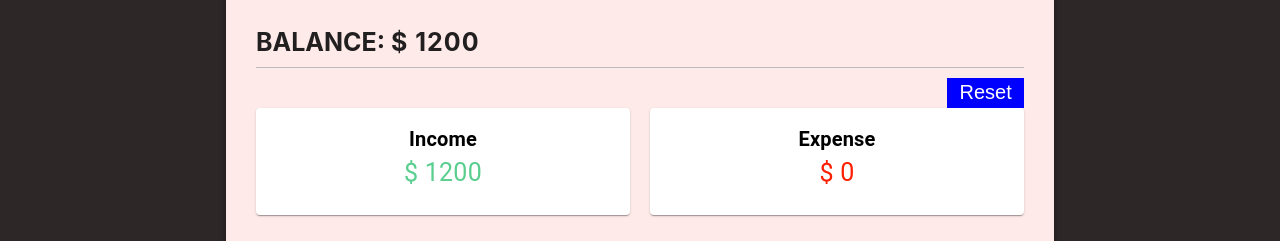
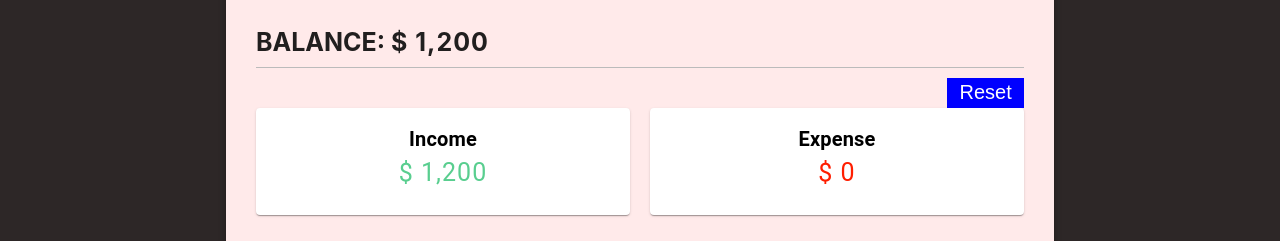
Before and after one commit to 06shayan/Expense-Tracker-App, a React (Create React App) app: page / in a window 1280 px wide. Shown: the top 241 px of the page. Built offline with nearby package versions, Linux system fonts and the light colour scheme.

Commit message:
count up npm package implemented

```diff
--- a/package.json
+++ b/package.json
@@ -12,6 +12,7 @@
     "@testing-library/react": "^13.4.0",
     "@testing-library/user-event": "^13.5.0",
     "react": "^18.2.0",
+    "react-countup": "^6.4.2",
     "react-dom": "^18.2.0",
     "react-scripts": "5.0.1",
     "uuid": "^9.0.0",
--- a/src/components/Balance.jsx
+++ b/src/components/Balance.jsx
@@ -1,21 +1,25 @@
 import React, { useContext } from 'react'
 import { ApplicationContext } from '../GlobalContext'
+import CountUp from 'react-countup';
+
 
 function Balance() {
-    const { transactionList} = useContext(ApplicationContext)
+    const { transactionList } = useContext(ApplicationContext)
 
     const incomeTransactions = transactionList.filter(transaction => transaction.backgroundColor !== '#FF0000');
     const expenseTransactions = transactionList.filter(transaction => transaction.backgroundColor === '#FF0000');
 
 
     const totalIncome = incomeTransactions.reduce((total, transaction) => total + parseInt(transaction.amount), 0);
-    const totalExpenses = expenseTransactions.reduce((total, transaction) => total + parseInt(transaction.amount),0 );
+    const totalExpenses = expenseTransactions.reduce((total, transaction) => total + parseInt(transaction.amount), 0);
 
     const totalBalance = totalIncome - totalExpenses
 
     return (
         <>
-            <h3>Balance: <span>$ {totalBalance }</span></h3>
+            <h3>Balance: <span>
+                <CountUp end={totalBalance} duration={1.5} prefix="$ " />
+            </span></h3>
 
         </>
     )
--- a/src/components/IncomeExpenseSection.jsx
+++ b/src/components/IncomeExpenseSection.jsx
@@ -2,6 +2,8 @@ import React, { useContext, useState } from 'react'
 import { Box, Card, CardContent, Typography, styled } from '@mui/material';
 import { ApplicationContext } from '../GlobalContext'
 import { common } from '@mui/material/colors';
+import CountUp from 'react-countup';
+
 
 const Container = styled(Box)`
 display: flex;
@@ -14,14 +16,14 @@ display: flex;
 `
 
 function IncomeExpenseSection() {
-    const { transactionList} = useContext(ApplicationContext)
+    const { transactionList } = useContext(ApplicationContext)
 
     const incomeTransactions = transactionList.filter(transaction => transaction.backgroundColor !== '#FF0000');
     const expenseTransactions = transactionList.filter(transaction => transaction.backgroundColor === '#FF0000');
 
 
     const totalIncome = incomeTransactions.reduce((total, transaction) => total + parseInt(transaction.amount), 0);
-    const totalExpenses = expenseTransactions.reduce((total, transaction) => total + parseInt(transaction.amount),0 );
+    const totalExpenses = expenseTransactions.reduce((total, transaction) => total + parseInt(transaction.amount), 0);
 
     console.log('TOTAL INCOME: ', totalIncome)
 
@@ -31,13 +33,17 @@ function IncomeExpenseSection() {
             <Card sx={{ marginRight: '10px' }}>
                 <CardContent>
                     <Typography sx={{ fontSize: '20px' }}><b>Income</b></Typography>
-                    <Typography sx={{ color: '#59CE8F', fontSize: '25px' }}>$ {totalIncome}</Typography>
+                    <Typography sx={{ color: '#59CE8F', fontSize: '25px' }}>
+                        <CountUp end={totalIncome} duration={1.5} prefix="$ " />
+                    </Typography>
                 </CardContent>
             </Card>
             <Card sx={{ marginLeft: '10px' }}>
                 <CardContent>
                     <Typography sx={{ fontSize: '20px' }}><b>Expense</b></Typography>
-                    <Typography sx={{ color: '#FF1E00', fontSize: '25px' }}>$ {totalExpenses}</Typography>
+                    <Typography sx={{ color: '#FF1E00', fontSize: '25px' }}>
+                        <CountUp end={totalExpenses} duration={1.5} prefix="$ " />
+                    </Typography>
                 </CardContent>
             </Card>
         </Container>
--- a/src/components/ResetDialogueBox.jsx
+++ b/src/components/ResetDialogueBox.jsx
@@ -11,6 +11,7 @@ function ResetDialogueBox() {
 
   const handleReset = () => {
     transactionDispatch({ type: 'reset' })
+    setOpen(false)
   }
 
   return (
```
Also changed, not shown: src/components/TransactionList.jsx (+9 -0 lines), 1 other file (tests, documents, lock files or other folders). Lines whose indentation alone changed are shown as unchanged.
